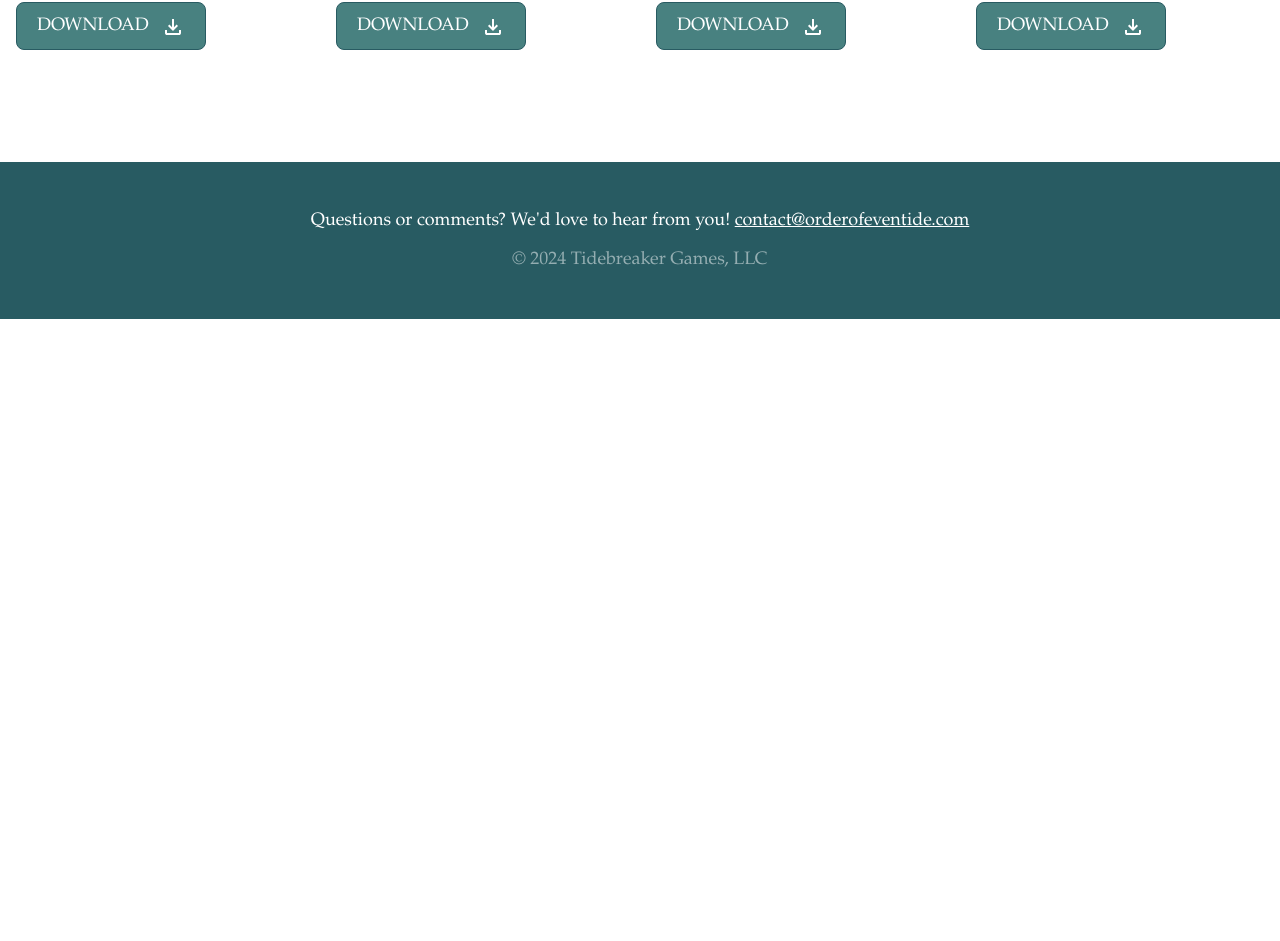
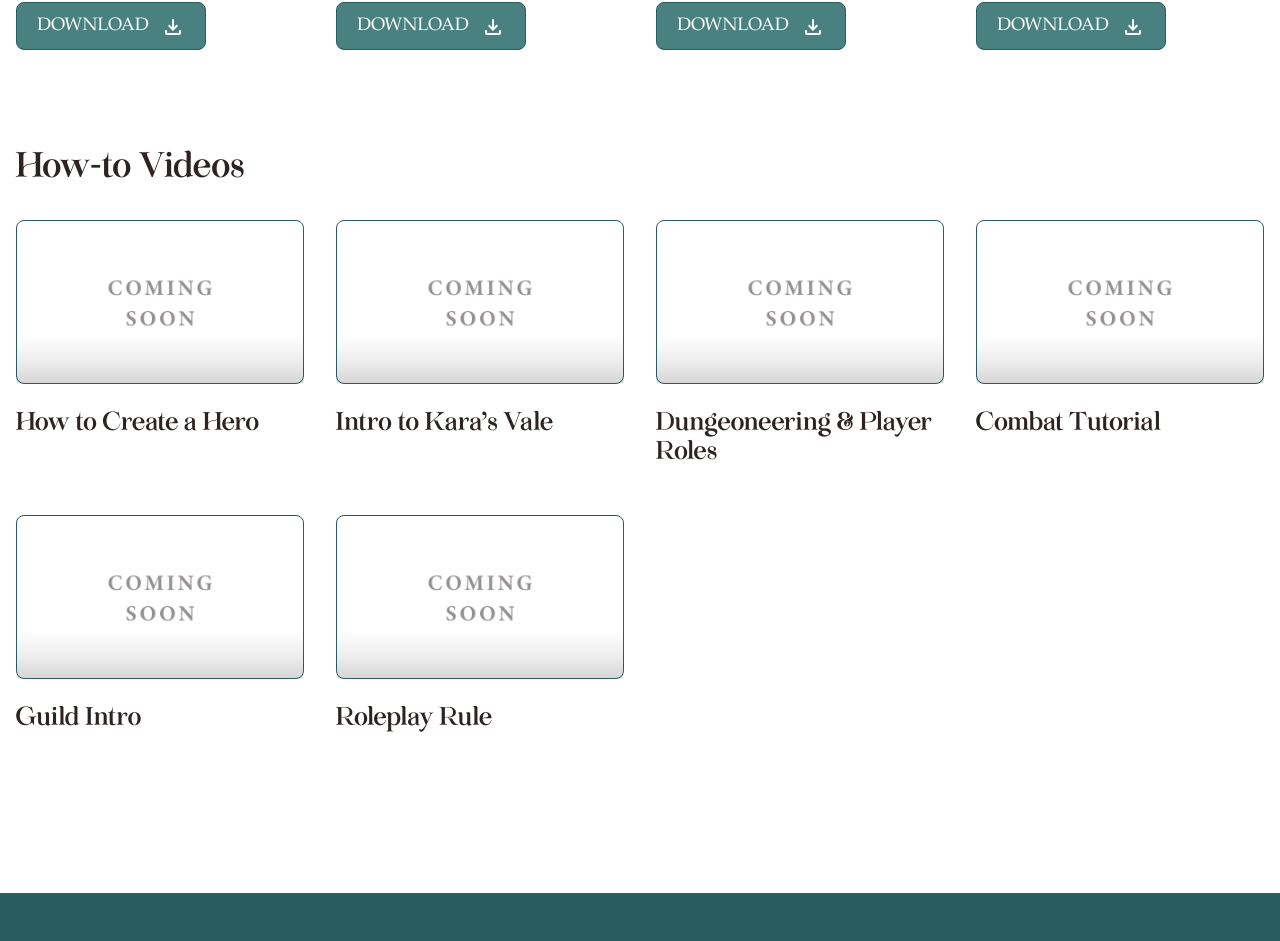
Before and after one commit to chadcwimberly/ooe-website, a React (Create React App) app: page / in a window 1280 px wide. Shown: the part 10032-10973 px from the top of the page. Before the commit the page ends 10351 px from the top, so only its background shows below. Built offline with nearby package versions, Linux system fonts and the light colour scheme; a web font is replaced by a local one.

Commit message:
added video cards & how-to video section

```diff
--- a/src/App.js
+++ b/src/App.js
@@ -7,6 +7,7 @@ import GuildCard from './components/GuildCard';
 import RaceCard from './components/RaceCard';
 import ClassCard from './components/ClassCard';
 import ResourceCard from './components/ResourceCard';
+import VideoCard from './components/VideoCard';
 import BuyTheBook from './components/BuyTheBook';
 import Slider from './components/Slider';
 
@@ -66,6 +67,8 @@ import ImageClassRogue from "./resources/class-rogue@2x.png";
 import ImageClassTrickster from "./resources/class-trickster@2x.png";
 import ImageClassMarksman from "./resources/class-marksman@2x.png";
 import ImageClassWarlock from "./resources/class-warlock@2x.png";
+
+import ImageResourceComingSoon from "./resources/coming-soon.png";
 
 import ImageResourceCombatSheet from "./resources/blank-sheets/combat-sheet-preview.png";
 import ImageResourceDungeonSheet from "./resources/blank-sheets/dungeon-sheet-preview.png";
@@ -526,7 +529,7 @@ function App() {
 						<h2 className="mb-2">
 							Blank Sheets
 						</h2>
-						<div className="grid-4 mb-4">
+						<div className="grid-4 mb-6">
 							<ResourceCard
 								src={ImageResourceHeroSheet1Up}
 								title="Blank Hero Sheet"
@@ -547,6 +550,41 @@ function App() {
 								title="Blank Dungeon Sheet"
 								link={ResourceDungeonSheet}
 							></ResourceCard>
+						</div>
+						<h2 className="mb-2">
+							How-to Videos
+						</h2>
+						<div className="grid-4 mb-6">
+							<VideoCard
+								src={ImageResourceComingSoon}
+								title="How to Create a Hero"
+								link={"#"}
+							></VideoCard>
+							<VideoCard
+								src={ImageResourceComingSoon}
+								title="Intro to Kara's Vale"
+								link={"#"}
+							></VideoCard>
+							<VideoCard
+								src={ImageResourceComingSoon}
+								title="Dungeoneering &amp; Player Roles"
+								link={"#"}
+							></VideoCard>
+							<VideoCard
+								src={ImageResourceComingSoon}
+								title="Combat Tutorial"
+								link={"#"}
+							></VideoCard>
+							<VideoCard
+								src={ImageResourceComingSoon}
+								title="Guild Intro"
+								link={"#"}
+							></VideoCard>
+							<VideoCard
+								src={ImageResourceComingSoon}
+								title="Roleplay Rule"
+								link={"#"}
+							></VideoCard>
 						</div>
 
 						{/*
--- a/src/App.scss
+++ b/src/App.scss
@@ -138,6 +138,13 @@ code {
 	background-color: $gloss;
 	border-radius: .5rem;
 	padding: .5rem;
+}
+
+.text--coming-soon {
+	opacity: .5;
+    font-weight: 900;
+    font-style: italic;
+    font-size: 2rem;
 }
 
 .text-link {
--- /dev/null
+++ b/src/components/VideoCard.js
@@ -0,0 +1,24 @@
+import React from 'react';
+import './_VideoCard.scss';
+import ImageDownload from "../resources/download.svg";
+
+export default function VideoCard({ src, title, link }) {
+	return (
+		<div className="video-card">
+			<a className="video-card-img-wrapper" href={link} target="_blank">
+				<div
+					className="video-card-img mb-1-5"
+					style={{ backgroundImage: `url(${src})` }}
+				/>
+				{/* <img className="video-card-hover-download" src={ImageDownload} alt="Download" /> */}
+			</a>
+			<h3 className="video-card-title mb-1">
+				{title}
+			</h3>
+			{/* <a className="button video-card-download" href={link} target="_blank">
+				Download
+				<img className="video-card-download-img" src={ImageDownload} alt="Download" />
+			</a> */}
+		</div>
+	);
+}
--- /dev/null
+++ b/src/components/_VideoCard.scss
@@ -0,0 +1,88 @@
+@import '../Variables';
+
+/* -------------------------------------------------------------------------- */
+/*                                 VIDEO CARD                                 */
+/* -------------------------------------------------------------------------- */
+
+.video-card-img-wrapper {
+	position: relative;
+}
+
+.video-card-img {
+	position: relative;
+	background-size: cover;
+	background-repeat: no-repeat;
+	background-position: center;
+	width: 100%;
+	padding-bottom: 56.25%;
+	border: 1px solid $stormysea;
+	border-radius: .5rem;
+
+	&:before,
+	&:after {
+		content: '';
+		position: absolute;
+		width: 100%;
+		left: 0;
+		right: 0;
+		bottom: 0;
+		background: linear-gradient(0deg, rgba(0, 0, 0, 0.16) 0%, rgba(0, 0, 0, 0.08) 40%, rgba(0, 0, 0, 0) 100%);
+		transition: .15s;
+	}
+
+	&:before {
+		height: 100%;
+		background: rgba($teal, 0.12);
+		opacity: 0;
+		z-index: 110;
+	}
+
+	&:after {
+		height: 3rem;
+		background: linear-gradient(0deg, rgba(0, 0, 0, 0.16) 0%, rgba(0, 0, 0, 0.08) 40%, rgba(0, 0, 0, 0) 100%);
+		z-index: 100;
+	}
+}
+
+.video-card-download-img {
+	margin-left: .75rem;
+	z-index: 120;
+}
+
+
+.video-card-hover-download {
+	position: absolute;
+	display: inline-flex;
+	width: 5rem;
+	height: 5rem;
+	border-radius: 100em;
+	padding: 1rem;
+	top: 50%;
+	left: 50%;
+	align-items: center;
+	justify-content: center;
+	transform: translate(-50%, -40%); //intentially down so it animates up
+	background-color: $stormysea;
+	box-shadow: 0px 8px 20px rgba($stormysea, 0.25);
+	opacity: 0;
+	transition: .15s;
+}
+
+.video-card-img-wrapper {
+	&:hover {
+		.video-card-hover-download {
+			opacity: 1;
+			transform: translate(-50%, -50%);
+		}
+
+		.video-card-img {
+			&:before {
+				opacity: 1;
+			}
+
+			&:after {
+				// opacity: 0;
+			}
+		}
+	}
+}
```
Also changed, not shown: src/resources/coming-soon.png (added).
